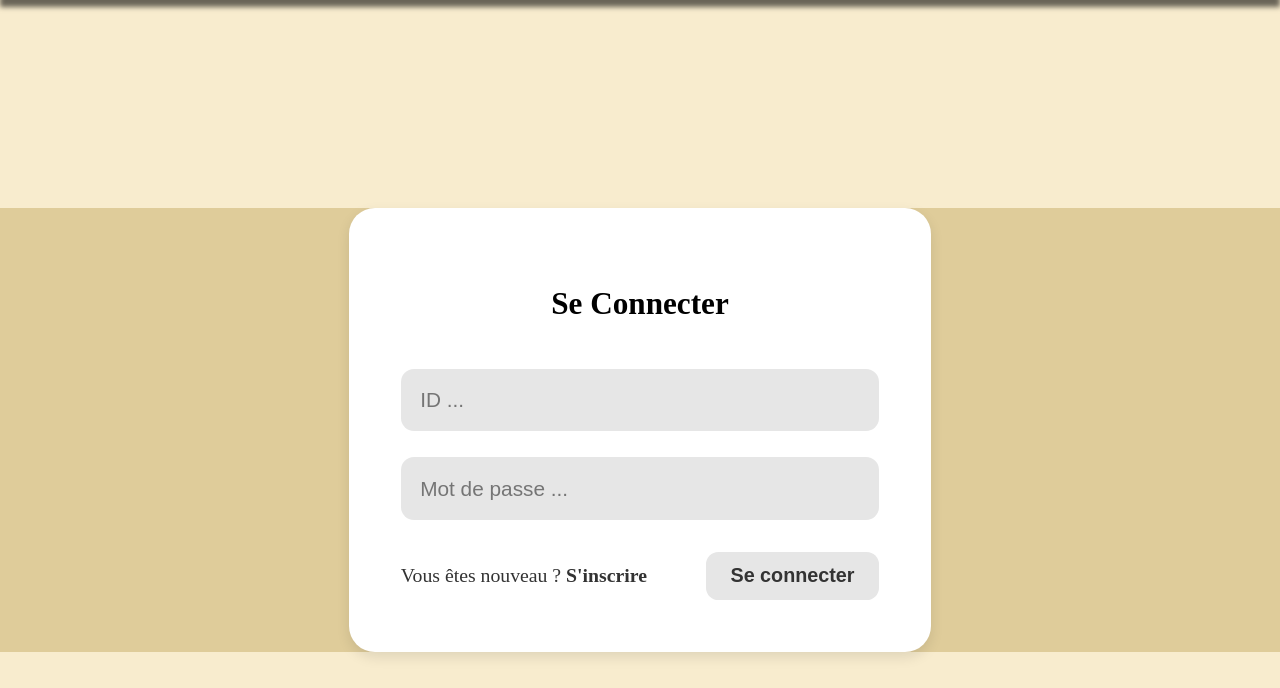
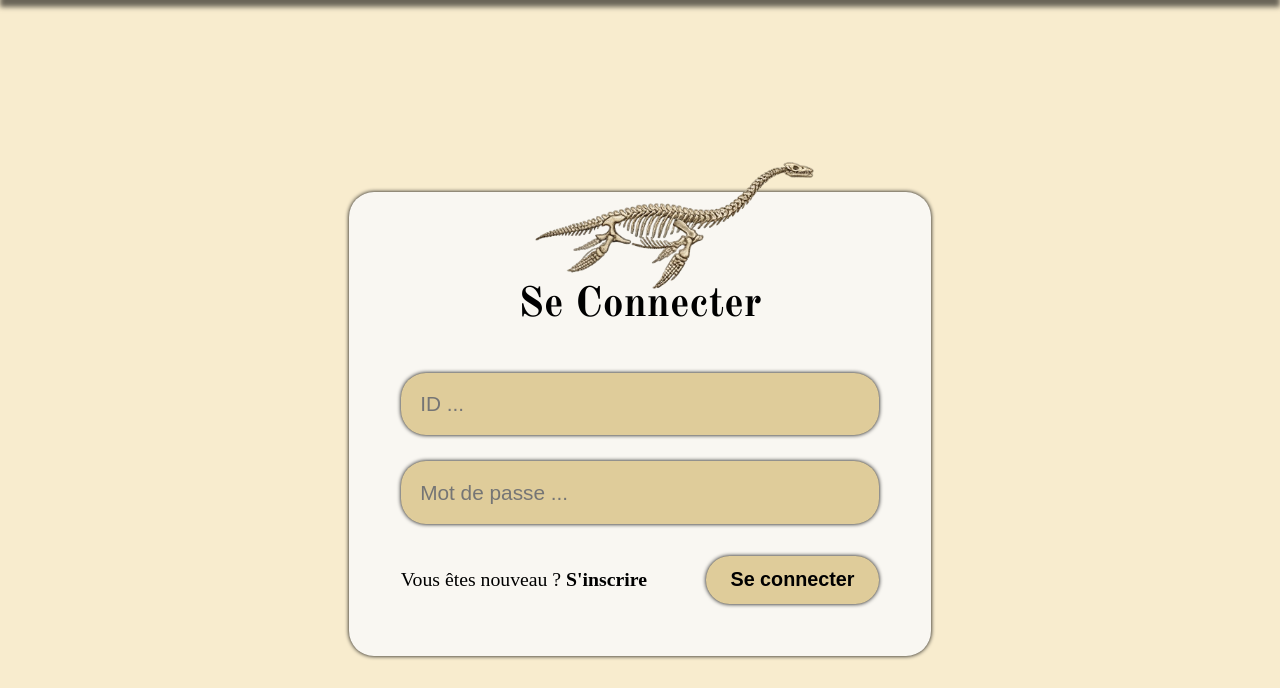
Before and after one commit to JorisVachey/SAE_ADN, a Flask app: page /connexion/ in a window 1280 px wide. Shown: the part 112-800 px from the top of the page. Run offline with Flask 3, Linux system fonts and the light colour scheme.

Commit message:
modification html/css page connexion

```diff
--- a/flask/monApp/static/css/styles_accueil.css
+++ b/flask/monApp/static/css/styles_accueil.css
@@ -103,7 +103,7 @@
     box-shadow: 0px 0px 4px 0px rgb(0, 0, 0);
 }
 
-.position a:hover {
+.position button:hover {
     transform: scale(1.05);
 }
 
--- a/flask/monApp/static/css/styles_connexion.css
+++ b/flask/monApp/static/css/styles_connexion.css
@@ -4,27 +4,31 @@ html, body {
 }
 
 .block {
-    margin-top: 10em;
+    margin-top: 6em;
     display: flex;
-    justify-content: center;
+    flex-direction: column;
     align-items: center;
-    background-color: #dfcc9a;
     font-size: 1.3em;
+    position: relative;
+    justify-content: space-between;
+    gap: 2rem;
 }
 
 .block section {
-    background-color: #ffffff;
     padding: 2.5em;
-    border-radius: 1.25em;
-    box-shadow: 0 0.25em 0.625em rgba(0, 0, 0, 0.1);
     width: 23em;
     text-align: center;
+    background-color: #F9F7F2;
+    border-radius: 1.2em;
+    box-shadow: 0px 0px 4px 0px rgb(0, 0, 0);
+    flex: 1;
 }
 
 h2 {
     font-weight: 700;
-    font-size: 1.5em;
-    margin-bottom: 1.5em;
+    font-size: 2em;
+    margin-bottom: 1em;
+    font-family: 'Old Standard TT', serif;
 }
 
 form input {
@@ -32,11 +36,12 @@ form input {
     padding: 0.93em;
     margin-bottom: 1.25em;
     border: none;
-    background-color: #e6e6e6;
-    border-radius: 0.625em;
+    background-color: #dfcc9a;
+    border-radius: 1.2em;
+    box-shadow: 0px 0px 4px 0px rgb(0, 0, 0);
     font-size: 1em;
     box-sizing: border-box;
-    color: #555;
+    color: #000000;
 }
 
 .bas {
@@ -49,32 +54,40 @@ form input {
 
 .bas p {
     margin: 0;
-    color: #333;
+    color: #000000;
 }
 
 .bas a {
-    color: #333;
+    color: #000000;
     font-weight: 700;
     text-decoration: none;
     cursor: pointer;
 }
 
-.bas p:hover {
+.bas a:hover {
     text-decoration: underline;
 }
 
 .bas button {
     padding: 0.625em 1.25em;
-    background-color: #e6e6e6;
     border: none;
-    border-radius: 0.625em;
-    color: #333;
     font-size: 1em;
     font-weight: 700;
     cursor: pointer;
-    transition: background-color 0.3s;
+    background-color: #dfcc9a;
+    border-radius: 1.2em;
+    box-shadow: 0px 0px 4px 0px rgb(0, 0, 0);
+    transition: 0.3s;
 }
 
 .bas button:hover {
-    background-color: #d4d4d4;
+    transform: scale(1.04);
 }
+
+.block img {
+    width: 28%;
+    height: auto;
+    position: relative;
+    margin-left: 6em;
+    margin-bottom: -7em;
+}
--- a/flask/monApp/templates/connexion.html
+++ b/flask/monApp/templates/connexion.html
@@ -8,6 +8,7 @@
 <form class="form-horizontal" role="form" method ="POST" action ="{{ url_for ('connexion') }}">
 {{ form.hidden_tag() }}
 <section class="block">
+    <img src="{{ url_for('static', filename='img/fossiles/dinosaure.png') }}" alt="">
     <section>
         <h2>Se Connecter</h2>
 
```
Also changed, not shown: flask/monApp/static/img/fossiles/dinosaure.png (added), 1 other file.
